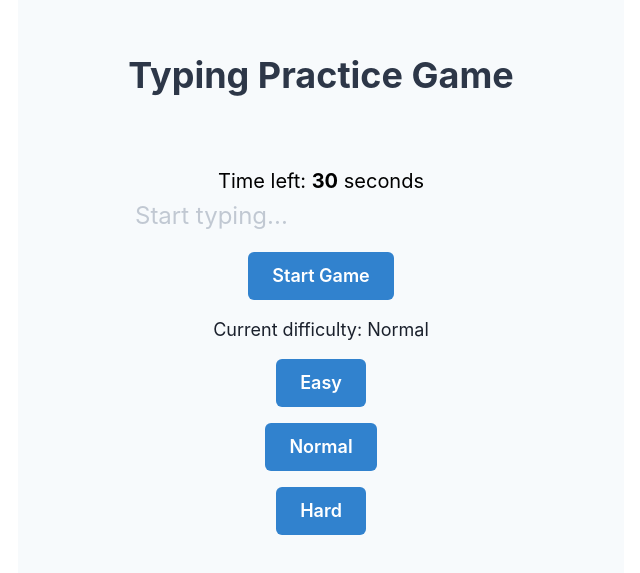
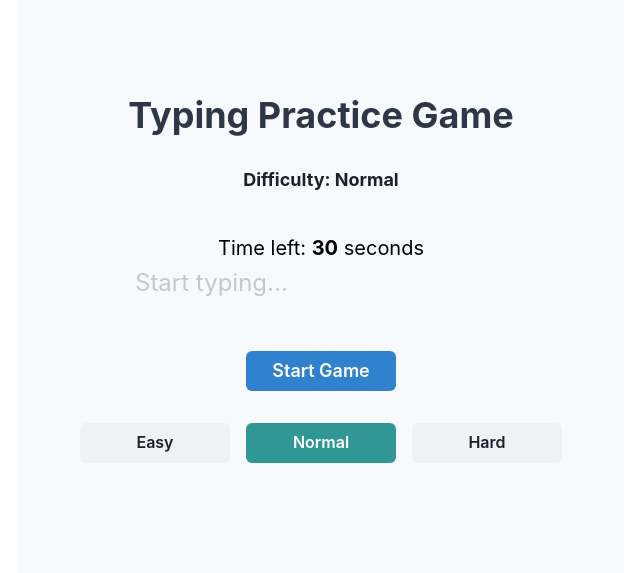
Before and after one commit to dende-h/type_game_spp, a Next.js app: page / in a window 1280 px wide. Shown: the part 109-682 px from the top of the page, without its empty margins (319-959 px from the left). Built offline with nearby package versions, Linux system fonts and the light colour scheme.

Commit message:
button間隔やレスポンシブレイアウトの対応

```diff
--- a/src/pages/index.tsx
+++ b/src/pages/index.tsx
@@ -1,5 +1,5 @@
 // pages/index.tsx
-import React, { useRef, useState } from "react";
+import React, { useEffect, useRef, useState } from "react";
 import WordToType from "../components/WordToType";
 import TypingInput from "../components/TypingInput";
 import Timer from "../components/Timer";
@@ -12,7 +12,10 @@ import {
 	useColorModeValue,
 	useBreakpointValue,
 	Container,
-	useToast
+	useToast,
+	HStack,
+	FlexProps,
+	Flex
 } from "@chakra-ui/react";
 
 const easyWords = ["cat", "dog", "car", "bus", "sun"];
@@ -26,11 +29,28 @@ const hardWords = [
 ];
 export default function Home() {
 	const [words, setWords] = useState(normalWords);
+
 	const [currentWord, setCurrentWord] = useState(words[0]);
 	const [userInput, setUserInput] = useState("");
 	const [isActive, setIsActive] = useState(false);
 	const [score, setScore] = useState(0);
 	const router = useRouter();
+	const Difficulty = {
+		EASY: "easy",
+		NORMAL: "normal",
+		HARD: "hard"
+	};
+	const [difficulty, setDifficulty] = useState(Difficulty.NORMAL);
+	useEffect(() => {
+		if (difficulty === Difficulty.EASY) {
+			setWords(easyWords);
+		} else if (difficulty === Difficulty.NORMAL) {
+			setWords(normalWords);
+		} else if (difficulty === Difficulty.HARD) {
+			setWords(hardWords);
+		}
+	}, [difficulty]);
+
 	const difficultyLabel = () => {
 		if (words === easyWords) return "Easy";
 		if (words === normalWords) return "Normal";
@@ -80,6 +100,9 @@ export default function Home() {
 	const bgColor = useColorModeValue("gray.50", "gray.900");
 	const headingColor = useColorModeValue("gray.700", "gray.200");
 	const textSize = useBreakpointValue({ base: "sm", md: "md", lg: "lg" });
+	const buttonWidth = "150px";
+
+	const flexDirection = useBreakpointValue<FlexProps["flexDirection"]>({ base: "column", md: "row" });
 
 	return (
 		<Container
@@ -90,55 +113,60 @@ export default function Home() {
 			alignItems="center"
 			backgroundColor={bgColor}
 		>
-			<Text fontSize="4xl" fontWeight="bold" color={headingColor} mb={6}>
+			<Text fontSize={{ base: "3xl", md: "4xl" }} fontWeight="bold" color={headingColor} mb={6}>
 				Typing Practice Game
+			</Text>
+			<Text fontSize={textSize} fontWeight="bold">
+				Difficulty: {difficultyLabel()}
 			</Text>
 			<Box textAlign="center" pt="10">
 				<Timer isActive={isActive} onTimeUp={onTimeUp} duration={30} />
 				{isActive && <WordToType word={currentWord} userInput={userInput} />}
 				<TypingInput value={userInput} onChange={handleInputChange} disabled={!isActive} inputRef={inputRef} />
+			</Box>
+
 			{!isActive && (
-					<VStack spacing={4}>
+				<VStack spacing={8} my={8}>
 					<Button
 						onClick={startGameAndFocusInput}
 						disabled={isActive}
 						fontSize={textSize}
-							size="lg"
+						w={buttonWidth}
 						colorScheme="blue"
 					>
 						Start Game
 					</Button>
-						<Text fontSize={textSize}>Current difficulty: {difficultyLabel()}</Text>
+					<Flex direction={flexDirection} justifyContent="space-between" w="100%">
 						<Button
-							onClick={() => setWords(easyWords)}
-							disabled={isActive}
-							fontSize={textSize}
-							size="lg"
-							colorScheme="blue"
+							onClick={() => setDifficulty("easy")}
+							w={buttonWidth}
+							colorScheme={difficulty === "easy" ? "teal" : "gray"}
+							mb={{ base: 4, md: 0 }}
+							mx={{ base: 0, md: 2 }}
 						>
 							Easy
 						</Button>
 						<Button
-							onClick={() => setWords(normalWords)}
-							disabled={isActive}
-							fontSize={textSize}
-							size="lg"
-							colorScheme="blue"
+							onClick={() => setDifficulty("normal")}
+							w={buttonWidth}
+							colorScheme={difficulty === "normal" ? "teal" : "gray"}
+							mb={{ base: 4, md: 0 }}
+							mx={{ base: 0, md: 2 }}
 						>
 							Normal
 						</Button>
 						<Button
-							onClick={() => setWords(hardWords)}
-							disabled={isActive}
-							fontSize={textSize}
-							size="lg"
-							colorScheme="blue"
+							onClick={() => setDifficulty("hard")}
+							w={buttonWidth}
+							colorScheme={difficulty === "hard" ? "teal" : "gray"}
+							mb={{ base: 4, md: 0 }}
+							mx={{ base: 0, md: 2 }}
 						>
 							Hard
 						</Button>
+					</Flex>
 				</VStack>
 			)}
-			</Box>
 		</Container>
 	);
 }
```
Lines whose indentation alone changed are shown as unchanged.
